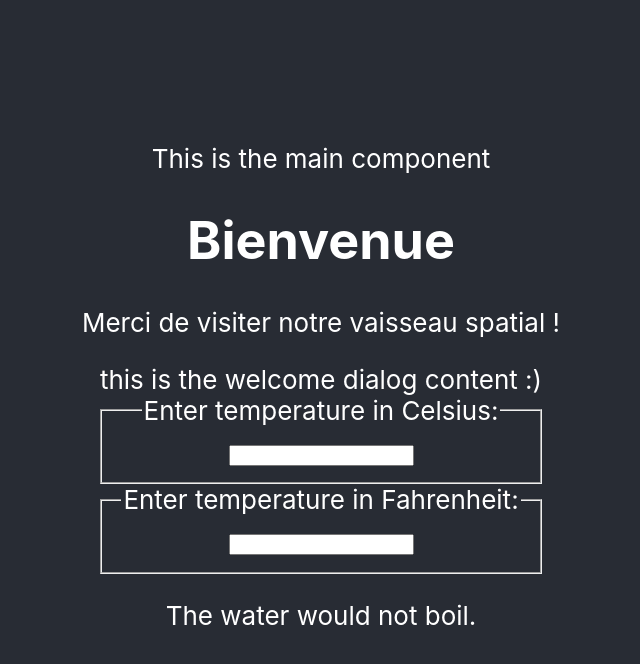
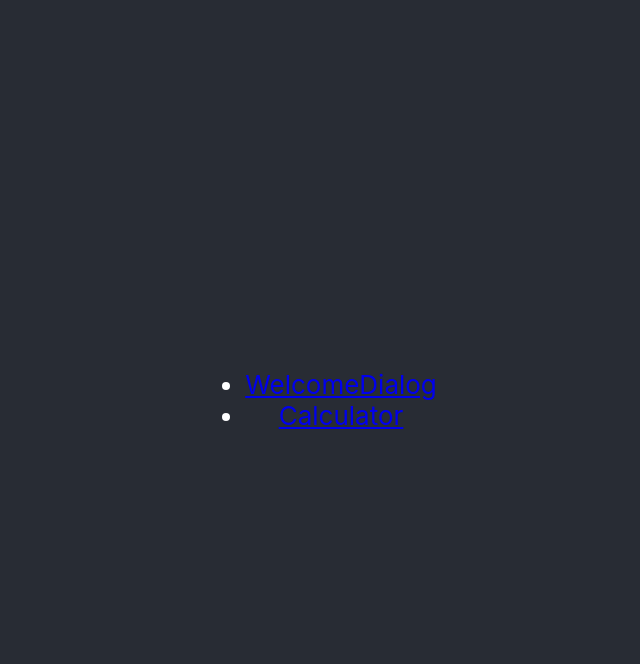
Before and after one commit to bameline/test-app-react, a React (Create React App) app: page / in a window 1280 px wide. Shown: the top 664 px of the page, without its empty margins (319-959 px from the left). Built offline with nearby package versions, Linux system fonts and the light colour scheme.

Commit message:
Add routing component https://www.codingame.com/playgrounds/6517/react-router-tutorial

```diff
--- a/src/App.js
+++ b/src/App.js
@@ -1,17 +1,19 @@
-import Calculator from 'calculator-components/calculator-component';
-import { WelcomeDialog } from 'composition-components/welcome-dialo-component';
 import React from 'react';
+import { BrowserRouter } from 'react-router-dom';
+import { Routing } from 'routing-component';
 import './App.css';
 
 function App() {
   return (
-    <div className="App">
-      <header className="App-header">
-        <div>This is the main component</div>
-        <WelcomeDialog/>
-        <Calculator />
-      </header>
-    </div>
+    <BrowserRouter>
+      <div className="App">
+        <header className="App-header">
+        <Routing />
+        </header>
+        <body>
+        </body>
+      </div>
+    </BrowserRouter>
   );
 }
 
--- /dev/null
+++ b/src/routing-component.js
@@ -0,0 +1,22 @@
+import Calculator from "calculator-components/calculator-component";
+import { WelcomeDialog } from "composition-components/welcome-dialo-component";
+import React from "react";
+import { Link, Route } from "react-router-dom";
+
+export class Routing extends React.Component{
+    constructor(props) {
+        super(props);
+    }
+    render(){
+        return (
+        <div>
+            <ul>
+              <li><Link to="/welcome">WelcomeDialog</Link></li>
+              <li><Link to="/calculator">Calculator</Link></li>
+            </ul>
+            <Route path="/welcome" component={WelcomeDialog}/>
+            <Route path="/calculator" component={Calculator}/>
+        </div>
+        );
+    }
+}
```
Also changed, not shown: 1 other file (tests, documents, lock files or other folders).
